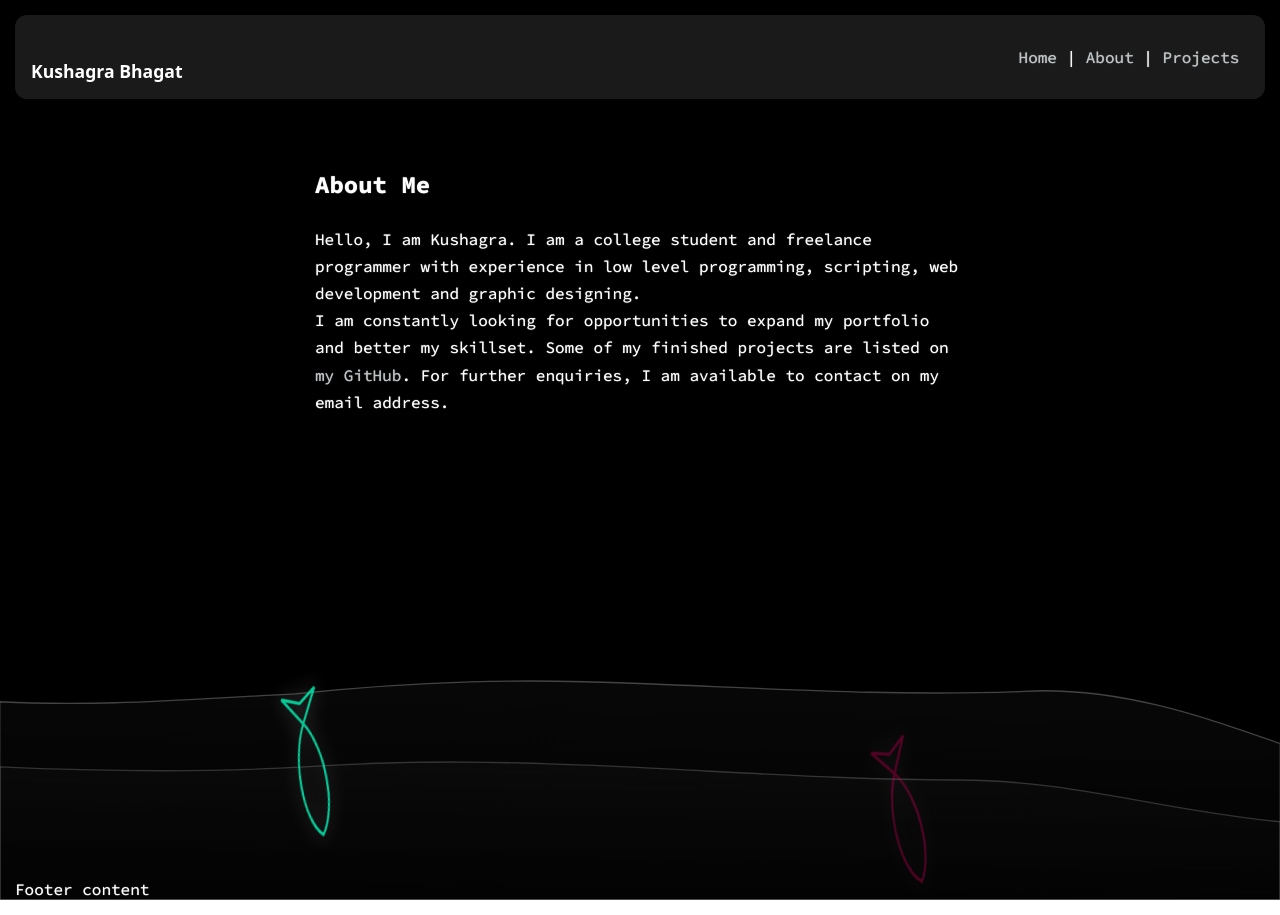
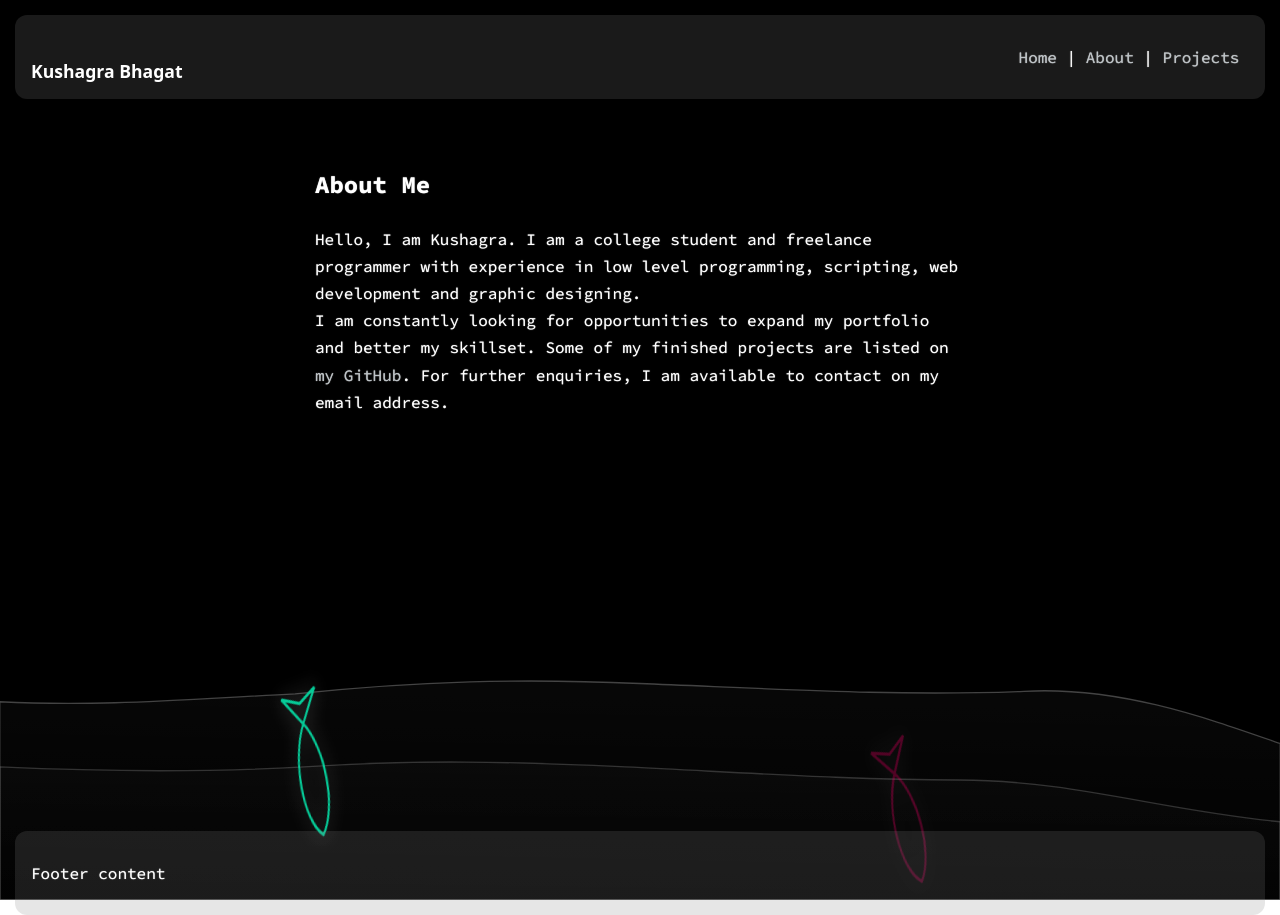
Before and after one commit to kuwushagra/kuwushagra.github.io, a Jekyll site: the page built from index.html, in a window 1280 px wide. Built offline with Jekyll 4.4.1, drawn with Linux system fonts in a browser that asks for light colours; some web fonts are replaced; a style sheet for code colours, icons or effects is not loaded.

Commit message:
Update default.html

```diff
--- a/_layouts/default.html
+++ b/_layouts/default.html
@@ -248,7 +248,7 @@ loop();
 </main>
 
 <div style="margin-top: auto">
-  <footer>
+  <footer style="background: rgba(128, 128, 128, 0.2); border-radius: 12px; padding: 16px;">
     <p>Footer content</p>
   </footer>
 </div>
```
